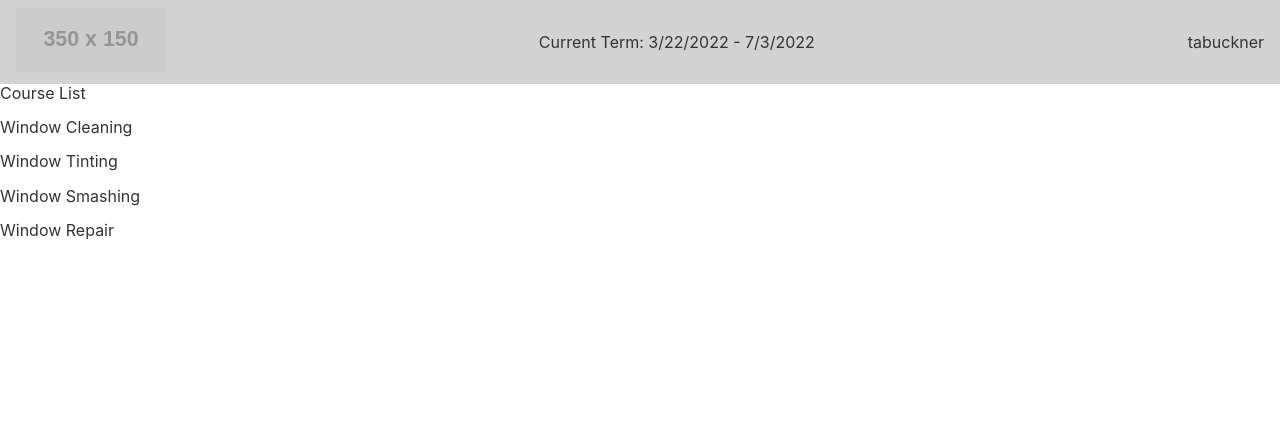
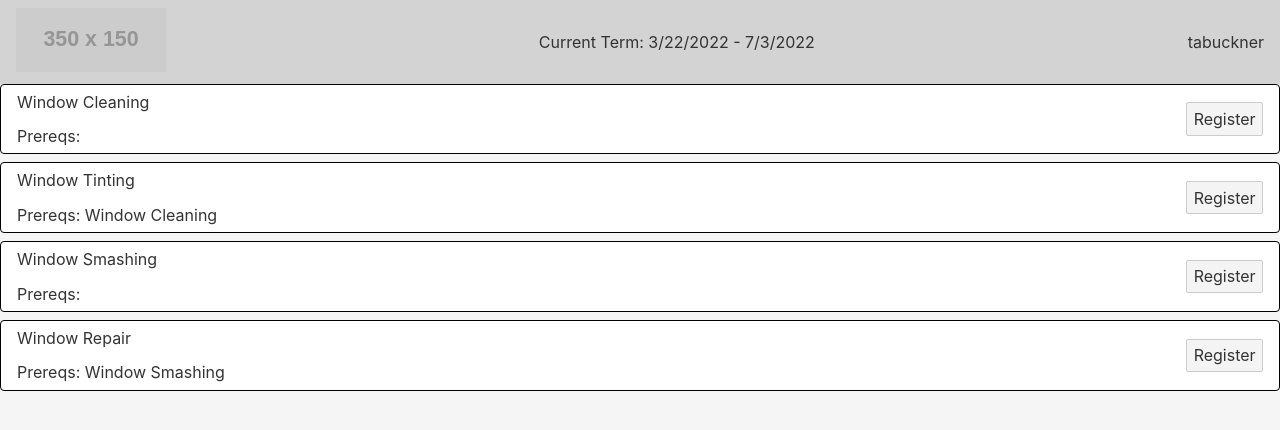
Before and after one commit to tabuckner/spa-courses, a Svelte app in the folder svelte-courses/: page / in a window 1280 px wide. Shown: the top 430 px of the page. Built offline with nearby package versions, Linux system fonts and the light colour scheme.

Commit message:
(svelte): Basic CourseListItem setup.

```diff
--- a/svelte-courses/public/global.css
+++ b/svelte-courses/public/global.css
@@ -6,6 +6,7 @@ html, body {
 
 body {
 	color: #333;
+  background-color: whitesmoke;
 	margin: 0;
 	box-sizing: border-box;
 	font-family: -apple-system, BlinkMacSystemFont, "Segoe UI", Roboto, Oxygen-Sans, Ubuntu, Cantarell, "Helvetica Neue", sans-serif;
--- a/svelte-courses/src/core/components/CourseList.svelte
+++ b/svelte-courses/src/core/components/CourseList.svelte
@@ -3,6 +3,7 @@
 
   import courses from "../services/courses.service";
   import { currentTermsCourses } from "../state/core.store";
+import CourseListItem from "./CourseListItem.svelte";
 
   onMount(async () => {
     await courses.getCurrentTermsCourses();
@@ -10,10 +11,9 @@
 </script>
 
 <div class="course-list">
-  Course List
   {#if $currentTermsCourses}
     {#each $currentTermsCourses as course (course.id)}
-      <p>{course.name}</p>
+      <CourseListItem {course}></CourseListItem>
     {/each}
   {:else}
     <p>No currently offered courses.</p>
--- /dev/null
+++ b/svelte-courses/src/core/components/CourseListItem.svelte
@@ -0,0 +1,45 @@
+<script lang="ts">
+import type { CourseModel } from "../models/course.model";
+
+
+  export let course: CourseModel;
+</script>
+
+<div class="course-list-item">
+  <div class="course-list-item__content">
+    <div class="course-list-item__name">
+      {course.name}
+    </div>
+    <div class="course-list-item__prerequisites">
+      Prereqs: {course.prerequisites.map(prerequisite => prerequisite.name)}
+    </div>
+  </div>
+  <div class="course-list-item__actions">
+    <div class="course-list-item__register">
+        <button>Register</button>
+    </div>
+  </div>
+</div>
+
+<style lang="scss">
+  .course-list-item {
+    border-radius: 4px;
+    border: 1px solid black;
+    margin-bottom: 8px;
+    padding: 8px 16px;
+    background-color: white;
+    display: flex;
+    align-items: center;
+
+    &__name {
+      margin-bottom: 16px;
+    }
+
+    &__content {
+      flex-grow: 2;
+    }
+
+    &__prerequisites {
+    }
+  }
+</style>
```
